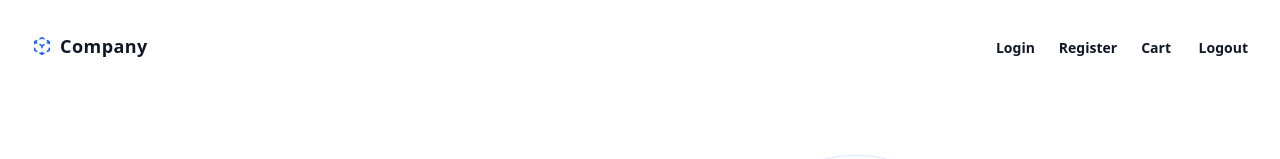
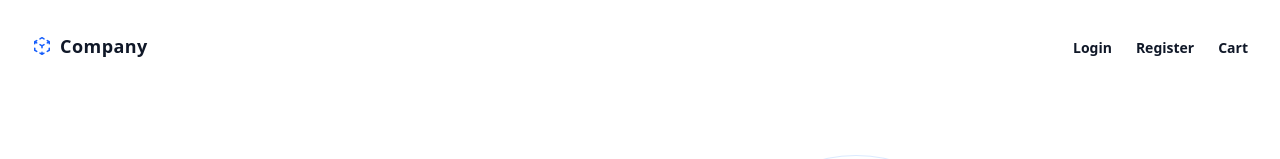
Before and after one commit to yogendrabaskota/Cartza, a React (Vite) app in the folder Frontend/: page / in a window 1280 px wide. Shown: the top 159 px of the page. Built offline with nearby package versions, Linux system fonts and the light colour scheme.

Commit message:
dynamic navbar based on login or not

```diff
--- a/Frontend/src/globals/components/navbar/Navbar.tsx
+++ b/Frontend/src/globals/components/navbar/Navbar.tsx
@@ -1,10 +1,32 @@
-import { Link } from "react-router-dom"
+/* eslint-disable @typescript-eslint/no-unused-vars */
+import { Link, useNavigate } from "react-router-dom"
+import { useAppDispatch, useAppSelector } from "../../../store/hooks"
+import { useEffect, useState } from "react"
+import { setToken } from "../../../store/authSlice"
 
 
 const Navbar = () => {
+  const dispatch = useAppDispatch()
+  const {user} = useAppSelector((state)=>state.auth)
+  const [isLoggedIn, setIsLoggedIn] = useState<boolean>(false)
+
+
+  const handleLogout=()=>{
+    localStorage.removeItem('token')
+    setIsLoggedIn(false)
+    dispatch(setToken(''))
+
+
+
+  }
+
+  useEffect(()=>{
+    const token = localStorage.getItem('token')
+    setIsLoggedIn(!!token || !!user.token)
+  },[user.token])
+
   return (
     <>
-
       <header
         id="page-header"
         className="relative flex flex-none items-center py-8"
@@ -33,7 +55,8 @@ const Navbar = () => {
             </Link>
           </div>
           <nav className="space-x-3 md:space-x-6">
-
+            {isLoggedIn === false ? (
+              <>
                 <Link
                   to="/login"
                   className="text-sm font-semibold text-gray-900 hover:text-blue-600 dark:text-gray-100 dark:hover:text-blue-400"
@@ -46,32 +69,31 @@ const Navbar = () => {
                 >
                   <span>Register</span>
                 </Link>
+              </>
+            ) : (
+              <Link
+                to="#"
+                className="text-sm font-semibold text-gray-900 hover:text-blue-600 dark:text-gray-100 dark:hover:text-blue-400"
+              >
+                <span onClick={handleLogout}>Logout</span>
+              </Link>
+            )}
 
             <>
               <Link
                 to="/cart"
                 className="text-sm font-semibold text-gray-900 hover:text-blue-600 dark:text-gray-100 dark:hover:text-blue-400"
               >
-            <span>Cart<sub>{}</sub> </span>
-          </Link>
-            <Link
-            to="#"
-
-            className="text-sm font-semibold text-gray-900 hover:text-blue-600 dark:text-gray-100 dark:hover:text-blue-400"
-          >
-            <span>Logout</span>
+                <span>
+                  Cart<sub>{}</sub>{" "}
+                </span>
               </Link>
             </>
-
-
           </nav>
         </div>
-    {/* END Main Header Content */}
       </header>
-
-
     </>
-  )
+  );
 }
 
 export default Navbar
--- a/Frontend/src/pages/auth/login/Login.tsx
+++ b/Frontend/src/pages/auth/login/Login.tsx
@@ -12,7 +12,7 @@ const Login = () => {
   const dispatch = useAppDispatch()
 
   const handleLogin = async(data:LoginUserTypes) =>{
-    console.log(data)
+    //console.log(data)
     dispatch(login(data))
 
 
```
Also changed, not shown: Frontend/src/store/authSlice.ts (+9 -9 lines). Lines whose indentation alone changed are shown as unchanged.
